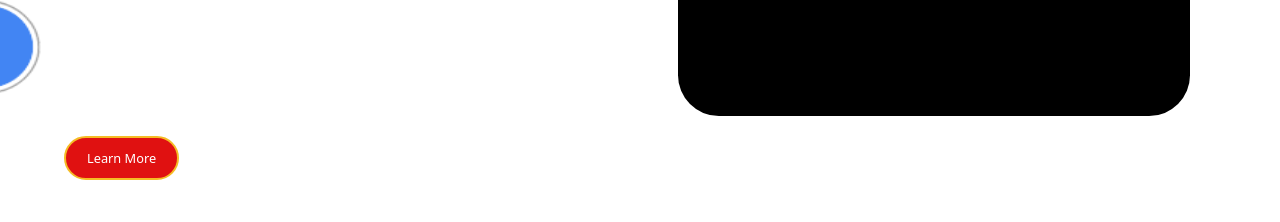
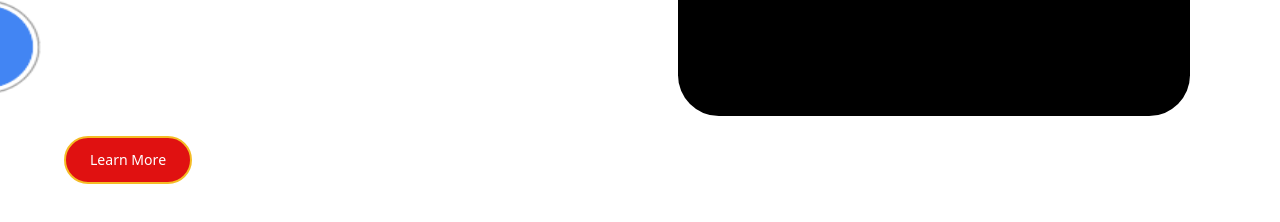
Before and after one commit to anu5hak/GdscSjec, a React (Create React App) app in the folder website/: page / in a window 1280 px wide. Shown: the part 1138-1360 px from the top of the page. Built offline with nearby package versions, Linux system fonts and the light colour scheme.

Commit message:
About completed

```diff
--- a/website/src/Pages/About.css
+++ b/website/src/Pages/About.css
@@ -54,11 +54,11 @@
   }
 
   #book-now-button {
-    width:9vw;
-    height: 5.5vh;
+    width:10vw;
+    height: 6vh;
     padding: 0.2vw 1vw;
     background: #e01111;
-    font-size: 1vw;
+    font-size: 1.1vw;
     font-weight: 500;
     color: #ffffff;
     border: 0.2vw solid #F5BC25;
```
